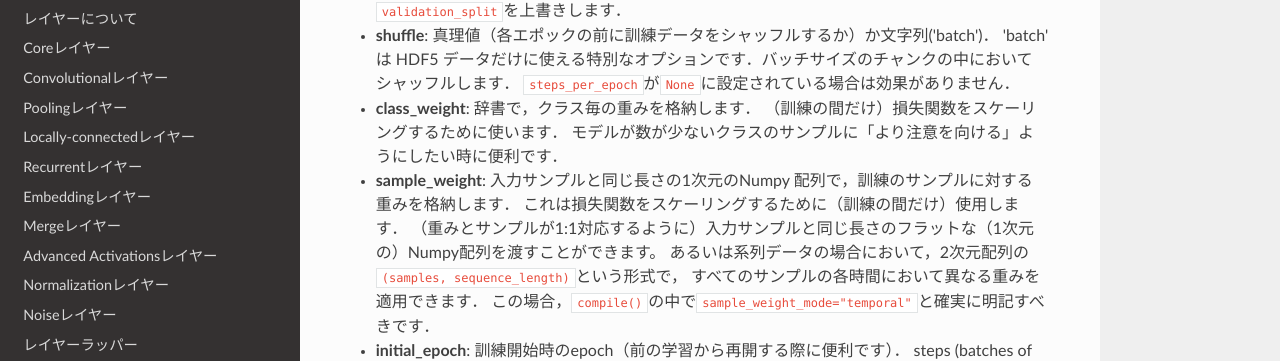
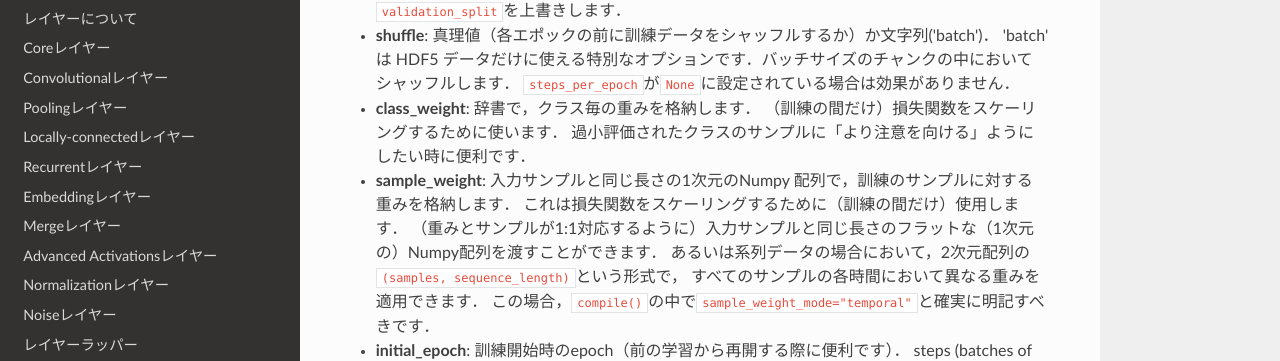
Before and after one commit to keras-team/keras-docs-ja, an MkDocs documentation site: the page built from sources/models/sequential.md, in a window 1280 px wide and 900 px high, scrolled down 2104 px. Shown: the part 159-520 px from the top of the window. Built offline with MkDocs 1.6.1, drawn with Linux system fonts in a browser that asks for light colours; nearby versions of some CDN libraries; old or Windows-style settings are respelled for this version of MkDocs; some of the changed text lies outside the part shown.

Commit message:
Improve translations

```diff
--- a/sources/models/sequential.md
+++ b/sources/models/sequential.md
@@ -97,10 +97,10 @@ __引数__
     `steps_per_epoch`が`None`に設定されている場合は効果がありません．
 - __class_weight__: 辞書で，クラス毎の重みを格納します．
     （訓練の間だけ）損失関数をスケーリングするために使います．
-    モデルが数が少ないクラスのサンプルに「より注意を向ける」ようにしたい時に便利です．
+    過小評価されたクラスのサンプルに「より注意を向ける」ようにしたい時に便利です．
 - __sample_weight__: 入力サンプルと同じ長さの1次元のNumpy 配列で，訓練のサンプルに対する重みを格納します．
     これは損失関数をスケーリングするために（訓練の間だけ）使用します．
-    （重みとサンプルが1:1対応するように）入力サンプルと同じ長さのフラットな（1次元の）Numpy配列を渡すことができます。
+    （重みとサンプルが1:1対応するように）入力サンプルと同じ長さのフラットな（1次元の）Numpy配列を渡すことができます．
     あるいは系列データの場合において，2次元配列の`(samples, sequence_length)`という形式で，
     すべてのサンプルの各時間において異なる重みを適用できます．
     この場合，`compile()`の中で`sample_weight_mode="temporal"`と確実に明記すべきです．
```
Also changed, not shown: other parts of sources/models/sequential.md (+1 -1 lines).
